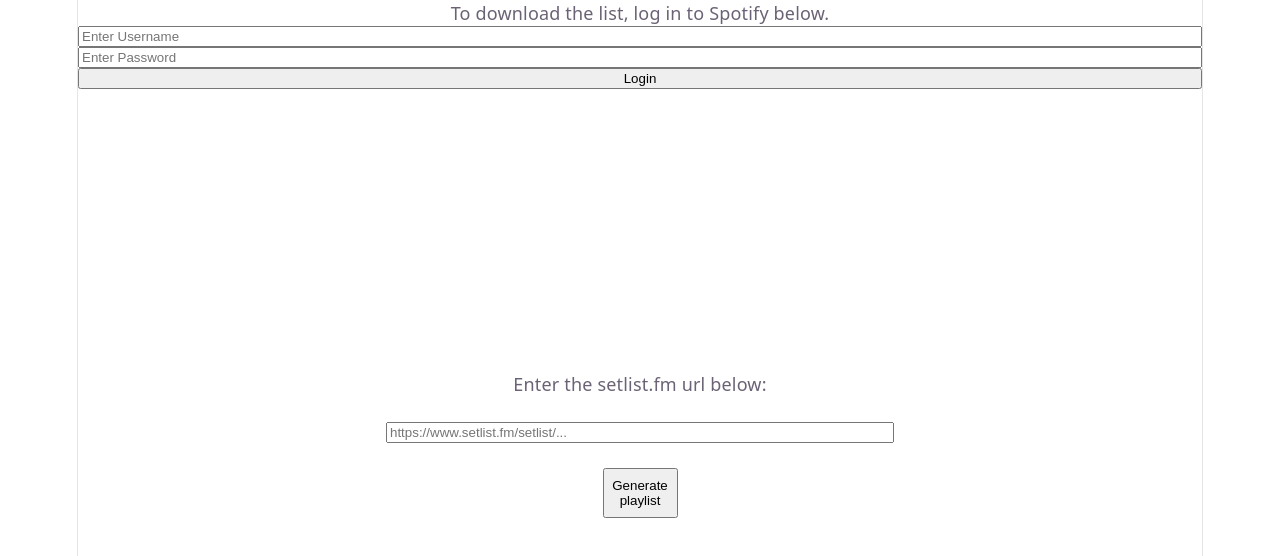
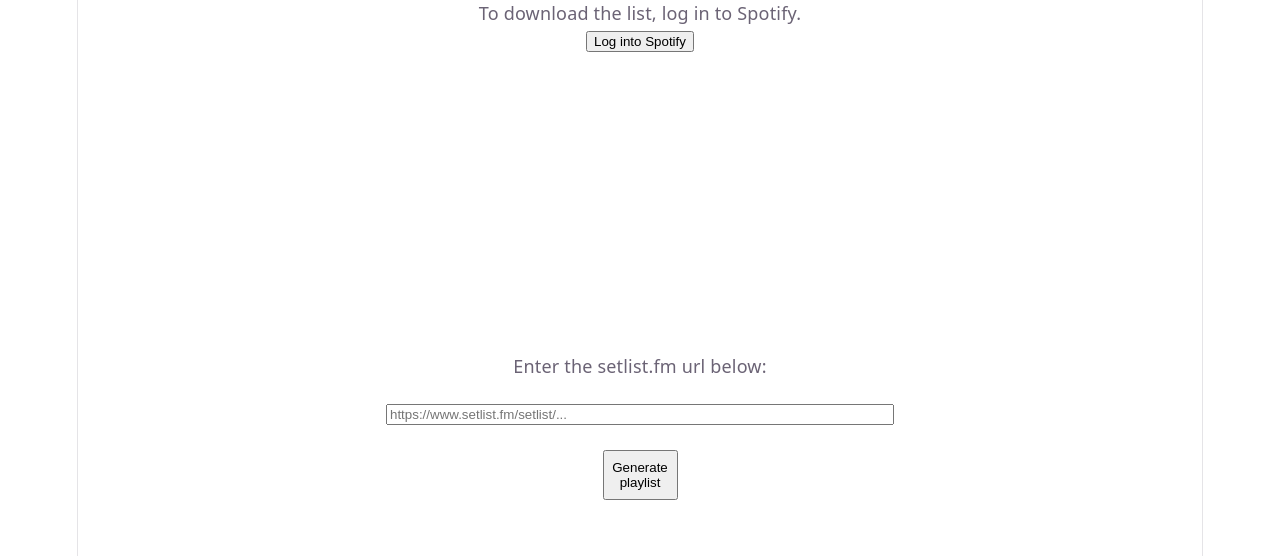
Before and after one commit to mfk99/setlist.fm-playlist-creator, a React (Vite) app in the folder client/: page / in a window 1280 px wide. Shown: the top 556 px of the page. Built offline with nearby package versions, Linux system fonts and the light colour scheme; no server answers.

Commit message:
add auth flow button

```diff
--- a/client/src/components/login/SpotifyLogin.tsx
+++ b/client/src/components/login/SpotifyLogin.tsx
@@ -1,31 +1,11 @@
-import { useState } from "react";
-
 export function SpotifyLogin() {
-  const [username, setUsername] = useState("");
-  const [password, setPassword] = useState("");
-
-  async function handleSpotifyLogin() {
-    console.log("token received");
-  }
-
+  const link = "/api/spotify/login";
   return (
     <>
-      <div>To download the list, log in to Spotify below.</div>
-      <input
-        type="text"
-        placeholder="Enter Username"
-        value={username}
-        onChange={(e) => setUsername(e.target.value)}
-      />
-      <input
-        type="password"
-        placeholder="Enter Password"
-        value={password}
-        onChange={(e) => setPassword(e.target.value)}
-      />
-      <button type="submit" onClick={handleSpotifyLogin}>
-        Login
-      </button>
+      <div>To download the list, log in to Spotify.</div>
+      <a href={link}>
+        <button>Log into Spotify</button>
+      </a>
     </>
   );
 }
```
Also changed, not shown: client/vercel.json (added).
